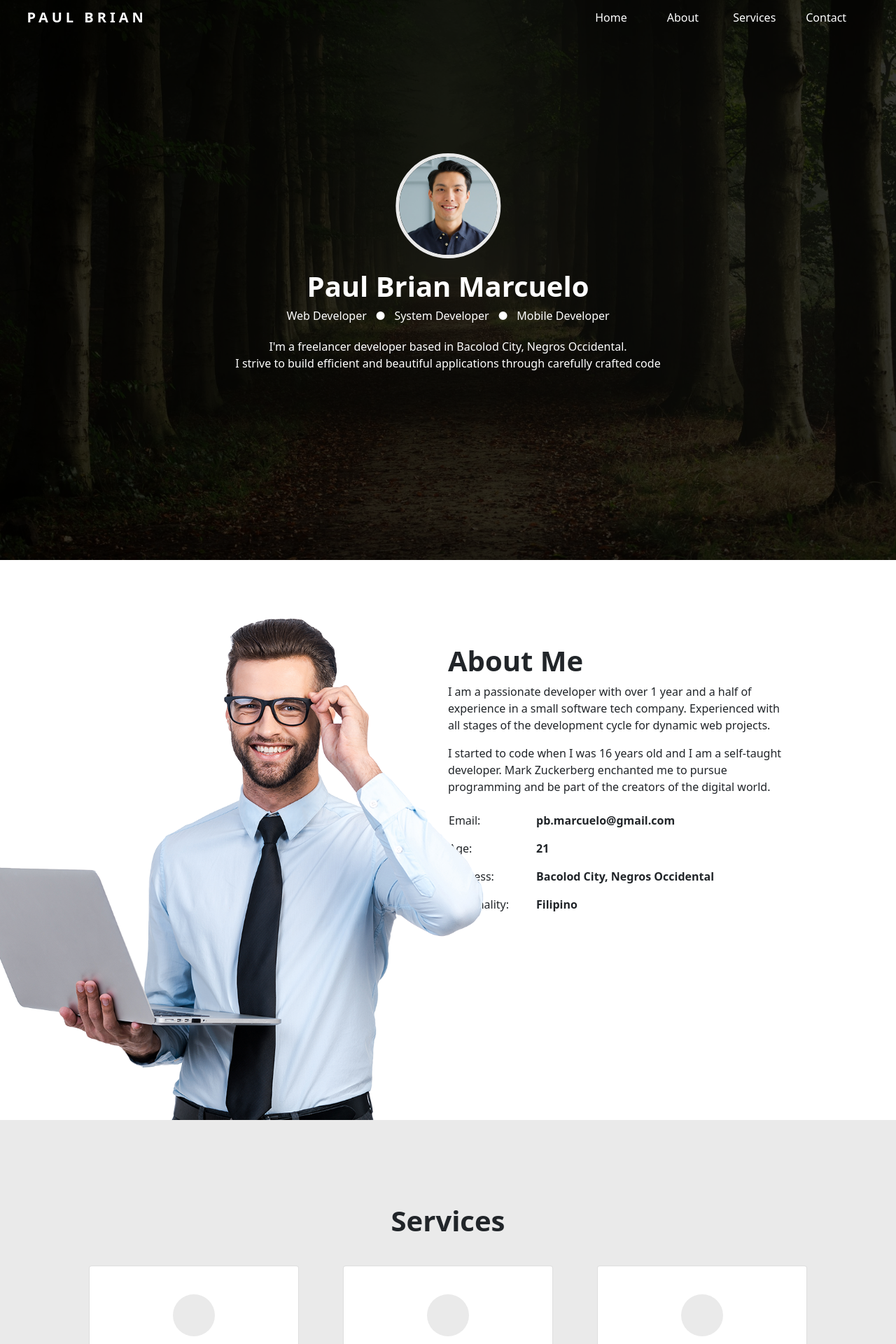
After one commit to marcuelo1/portfolio, a Rails app: template app/views/web/pages/index.html.haml in a window 1280 px wide. The commit adds this page. Shown: the top 1920 px of the page at 70% size. Run offline with Rails 7, Linux system fonts and the light colour scheme; the template is opened without the code that fills it, so the values that code supplies are empty; style sheets or scripts are compiled from the project's sources; some libraries are stand-ins or nearby versions.

Commit message:
everything works except icons

```diff
--- a/app/assets/stylesheets/application.bootstrap.scss
+++ b/app/assets/stylesheets/application.bootstrap.scss
@@ -1 +1,3 @@
 @import 'bootstrap/scss/bootstrap';
+@import 'web/pages/index';
+@import 'web/nav'
--- /dev/null
+++ b/app/assets/stylesheets/web/nav.scss
@@ -0,0 +1,50 @@
+nav {
+  position: fixed !important;
+  background-color: rgba(10, 10, 10, 0);
+  width: 100%;
+  z-index: 99999;
+
+  padding: 5px 3% 5px 3% !important;
+
+  .navbar-brand {
+    font-weight: bold;
+    letter-spacing: 5px;
+  }
+
+  .d-flex {
+    width: 100%;
+  }
+
+  .menu-container {
+    width: fit-content;
+
+    .menu-item {
+      width: 8vw;
+      max-width: 110px;
+      margin-right: 5%;
+      color: white !important;
+      position: relative;
+
+      a {
+        position: absolute;
+        top: 50%;
+        left: 50%;
+        transform: translate(-50%, -50%);
+
+        color: white;
+        text-decoration: none;
+      }
+    }
+  }
+}
+
+nav.show {
+background-color: rgba(10, 10, 10, 1);
+}
+
+nav.transition {
+-webkit-transition: all 1s ease-in-out;
+-moz-transition: all 1s ease-in-out;
+-o-transition: all 1s ease-in-out;
+transition: all 1s ease-in-out;
+}
--- /dev/null
+++ b/app/assets/stylesheets/web/pages/index.scss
@@ -0,0 +1,184 @@
+#web-pages-index {
+  #welcome-section, #about-section, #services-section, #contact-section {
+    position: relative;
+    height: 100vh;
+    width: 100%;
+  }
+
+  #welcome-section {
+    .bg {
+      position: absolute;
+      z-index: -10;
+      width: inherit;
+      height: inherit;
+      background-image: url("bg-home.jpg");
+      background-size: cover;
+      background-repeat: no-repeat;
+    }
+
+    .bg-overlay {
+      position: absolute;
+      z-index: -9;
+      width: inherit;
+      height: inherit;
+      background-color: rgba(0,0,0,0.8)
+    }
+
+    .text-container  {
+      position: absolute;
+      top: 50%;
+      left: 50%;
+      transform: translate(-50%, -50%);
+      color: white;
+
+      .reg-text, .name-text {
+        text-align: center;
+      }
+
+      .image {
+        width: 150px;
+        height: 150px;
+        margin: auto;
+
+        img {
+          width: inherit;
+          height: inherit;
+          border-radius: 50%;
+          border: 5px solid #eaeaea;
+          object-fit: cover;
+        }
+      }
+
+      .name-text {
+        font-size: 40px;
+        font-weight: bold;
+      }
+
+      .social-media {
+        margin-top: 50px;
+
+        i {
+          margin: auto 20px;
+          font-size: 30px;
+        }
+      }
+    }
+  }
+
+  #about-section {
+    .image-container {
+      width: 50%;
+      height: inherit;
+      position: relative;
+
+      img {
+        height: 90vh;
+        object-fit: cover;
+        position: absolute;
+        top: 55%;
+        left: 50%;
+        transform: translate(-50%, -50%);
+      }
+    }
+
+    .text-container {
+      width: 50%;
+      height: inherit;
+      padding: 15vh 20vh 20vh 0;
+
+      h1 {
+        font-weight: bold;
+      }
+
+      table {
+        tr {
+          height: 40px;
+
+          td:nth-child(1) {
+            width: 125px;
+          }
+        }
+      }
+    }
+  }
+
+  #services-section {
+    background-color: #eaeaea;
+    padding: 15vh 5vw;
+
+    h1 {
+      text-align: center;
+      font-weight: bold;
+    }
+
+    .d-flex {
+      margin-top: 40px;
+
+      .card {
+        width: 300px;
+        padding: 40px 20px;
+
+        .card-body {
+          padding: 0;
+
+          .icon-container  {
+            position: relative;
+            width: 60px;
+            height: 60px;
+            border-radius: 50%;
+            margin: auto;
+            background-color: #eaeaea;
+
+            i {
+              font-size: 30px;
+              width: fit-content;
+              position: absolute;
+              top: 50%;
+              left: 50%;
+              transform: translate(-50%, -50%);
+            }
+          }
+
+          .h5 {
+            text-align: center;
+            margin-top: 20px;
+            font-weight: bold;
+          }
+
+          .text {
+            text-align: center;
+            margin-top: 20px;
+          }
+        }
+      }
+    }
+  }
+
+  #contact-section {
+    .bg {
+      position: absolute;
+      z-index: -10;
+      width: inherit;
+      height: inherit;
+      background-image: url("contact-bg.jpg");
+      background-size: cover;
+      background-repeat: no-repeat;
+    }
+
+    .bg-overlay {
+      position: absolute;
+      z-index: -9;
+      width: inherit;
+      height: inherit;
+      background-color: rgba(0,0,0,0.5)
+    }
+
+    .card {
+      width: fit-content;
+      position: absolute;
+      top: 50%;
+      left: 50%;
+      transform: translate(-50%, -50%);
+    }
+  }
+}
--- /dev/null
+++ b/app/controllers/web/pages_controller.rb
@@ -0,0 +1,6 @@
+class Web::PagesController < ApplicationController
+  def index
+
+  end
+
+end
--- /dev/null
+++ b/app/views/layouts/application.html.haml
@@ -0,0 +1,12 @@
+!!!
+%html
+  %head
+    %title Portfolio
+    %meta{:content => "width=device-width,initial-scale=1", :name => "viewport"}/
+    = csrf_meta_tags
+    = csp_meta_tag
+    = stylesheet_link_tag "application", "data-turbo-track": "reload"
+    = javascript_include_tag "application", "data-turbo-track": "reload", defer: true
+  %body
+    = render partial: '/web/partials/nav'
+    = yield
--- /dev/null
+++ b/app/views/web/pages/index.html.haml
@@ -0,0 +1,72 @@
+#web-pages-index
+  #welcome-section
+    .bg
+    .bg-overlay
+    .text-container
+      .image
+        = image_tag asset_path("dp.jpg")
+      .name-text{style: 'margin-top:10px'}
+        Paul Brian Marcuelo
+      .reg-text
+        Web Developer &nbsp; ● &nbsp; System Developer &nbsp; ● &nbsp; Mobile Developer
+      .reg-text{style: 'margin-top:20px'}
+        I'm a freelancer developer based in Bacolod City, Negros Occidental.
+        %br/
+        I strive to build efficient and beautiful applications through carefully crafted code
+      .social-media.d-flex.justify-content-center
+        %i.bi.bi-facebook
+        %i.bi.bi-instagram
+        %i.bi.bi-linkedin
+  #about-section.d-flex.justify-content-center
+    .image-container.d-flex.justify-content-end
+      = image_tag asset_path("about-image.png")
+    .text-container
+      %h1 About Me
+      %p.text I am a passionate developer with over 1 year and a half of experience in a small software tech company. Experienced with all stages of the development cycle for dynamic web projects.
+      %p.text I started to code when I was 16 years old and I am a self-taught developer. Mark Zuckerberg enchanted me to pursue programming and be part of the creators of the digital world.
+      %p.text
+        %table
+          %tr
+            %td Email:
+            %td
+              %b pb.marcuelo@gmail.com
+          %tr
+            %td Age:
+            %td
+              %b 21
+          %tr
+            %td Address:
+            %td
+              %b Bacolod City, Negros Occidental
+          %tr
+            %td Nationality:
+            %td
+              %b Filipino
+  #services-section
+    %h1 Services
+    .d-flex.justify-content-evenly
+      .card
+        .card-body
+          .icon-container
+            %i.bi.bi-laptop
+          .h5 Web Development
+          .text Lorem ipsum dolor sit, amet consectetur adipisicing elit. Tenetur in impedit similique quos cumque. Repudiandae minima quod voluptatibus hic fugit.
+      .card
+        .card-body
+          .icon-container
+            %i.bi.bi-bar-chart-fill
+          .h5 System Development
+          .text Lorem ipsum dolor sit, amet consectetur adipisicing elit. Tenetur in impedit similique quos cumque. Repudiandae minima quod voluptatibus hic fugit.
+      .card
+        .card-body
+          .icon-container
+            %i.bi.bi-phone
+          .h5 Mobile Development
+          .text Lorem ipsum dolor sit, amet consectetur adipisicing elit. Tenetur in impedit similique quos cumque. Repudiandae minima quod voluptatibus hic fugit.
+  #contact-section
+    .bg
+    .bg-overlay
+    .card
+      .card-body
+        %h1 Let's Build Together
+        %br/
--- /dev/null
+++ b/app/views/web/partials/_nav.html.haml
@@ -0,0 +1,12 @@
+%nav.navbar.navbar-expand-lg.navbar-dark.transition
+  .d-flex.justify-content-between
+    %a.navbar-brand{href: "/"} PAUL BRIAN
+    .menu-container.d-flex
+      .menu-item
+        %a{href: "#welcome-section"} Home
+      .menu-item
+        %a{href: "#about-section"} About
+      .menu-item
+        %a{href: "#services-section"} Services
+      .menu-item
+        %a{href: "#contact-section"} Contact
--- a/config/routes.rb
+++ b/config/routes.rb
@@ -3,4 +3,13 @@ Rails.application.routes.draw do
 
   # Defines the root path route ("/")
   # root "articles#index"
+  root "web/pages#index"
+
+  namespace :web, path: '' do
+    resources :pages, only: [] do
+      collection do
+
+      end
+    end
+  end
 end
```
Also changed, not shown: app/views/layouts/application.html.erb (deleted, +0 -16 lines), Gemfile, Gemfile.lock, app/assets/images/about-image.png (added), app/assets/images/bg-home.jpg (added), app/assets/images/contact-bg.jpg (added), app/assets/images/dp.jpg (added).
